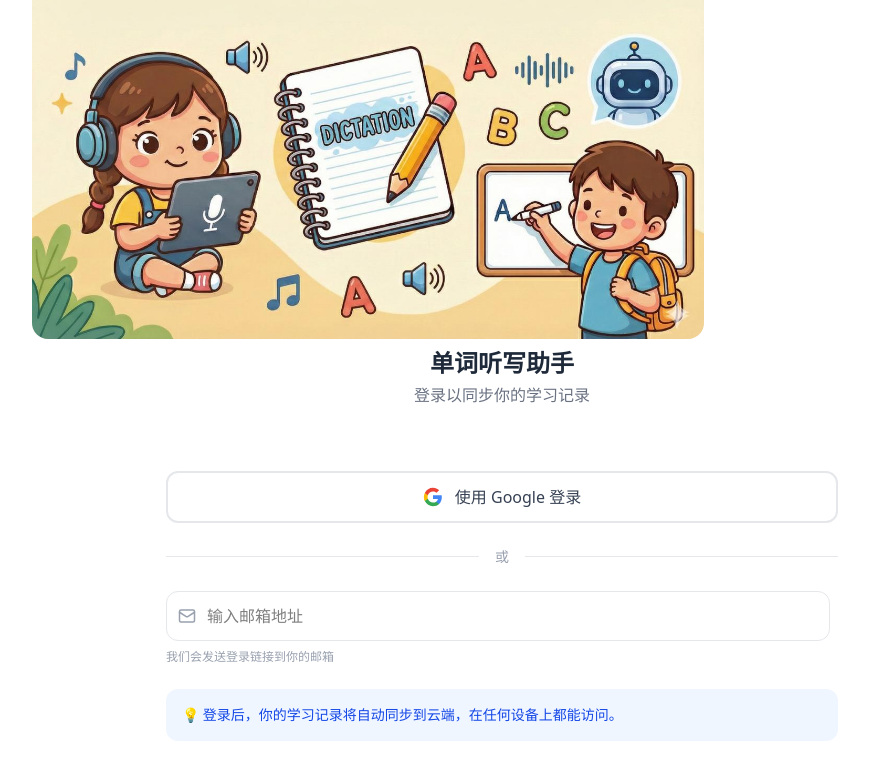
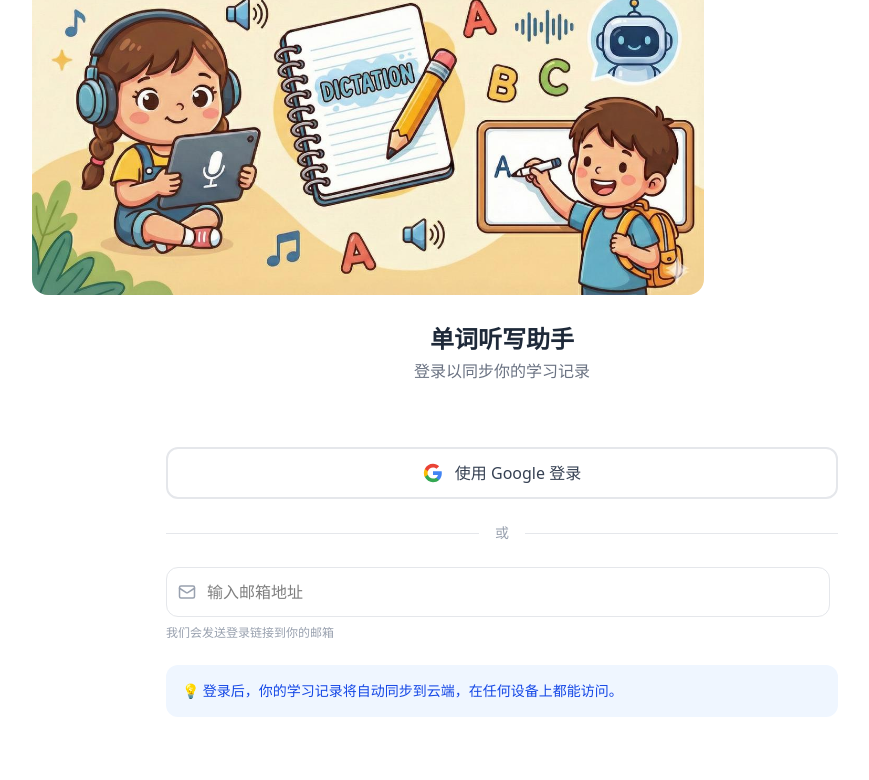
Before and after one commit to codebooody-debug/spelling-cards, a React (Vite) app: page /login in a window 1280 px wide. Shown: the top 780 px of the page, without its empty margins (138-1007 px from the left). Built offline with nearby package versions, Linux system fonts and the light colour scheme; no server answers.

Commit message:
fix: PWA和浏览器样式统一，移除safe-area-top/bottom - 2026-02-24 18:29

```diff
--- a/src/pages/LoginPage.jsx
+++ b/src/pages/LoginPage.jsx
@@ -113,15 +113,19 @@ function LoginPage() {
   };
 
   return (
-    <div className="min-h-screen bg-white flex items-center justify-center px-4 py-8 sm:p-4 safe-area-top safe-area-bottom safe-area-left safe-area-right no-horizontal-scroll">
-      <div className="w-full max-w-sm sm:max-w-2xl">
-        {/* Logo - 移动端图片更上移 v4 */}
-        <div className="text-center mb-0 sm:mb-2">
+    <div className="min-h-screen bg-white flex flex-col items-center justify-start px-4 pt-0 pb-8 sm:px-4 sm:py-4 safe-area-left safe-area-right no-horizontal-scroll overflow-y-auto">
+      <div className="w-full max-w-sm sm:max-w-2xl mt-0">
+        {/* Logo - 移动端图片更上移 v5 */}
+        <div className="text-center mb-0 sm:mb-2 relative">
           <img
-            src="/login-banner.jpg?v=4&t=1771928400"
+            src="/login-banner.jpg?v=5"
             alt="单词听写助手"
-            className="w-[120%] sm:w-[140%] mx-auto -ml-[10%] sm:-ml-[20%] mb-1 sm:mb-2 rounded-2xl -mt-20 sm:-mt-4"
-            style={{marginTop: '-80px'}}
+            className="w-[120%] sm:w-[140%] mx-auto -ml-[10%] sm:-ml-[20%] mb-1 sm:mb-2 rounded-2xl relative"
+            style={{
+              marginTop: '-60px',
+              position: 'relative',
+              top: '-20px'
+            }}
           />
           <h1 className="text-xl sm:text-2xl font-bold text-gray-800">单词听写助手</h1>
           <p className="text-sm sm:text-base text-gray-500 mt-1">登录以同步你的学习记录</p>
```
